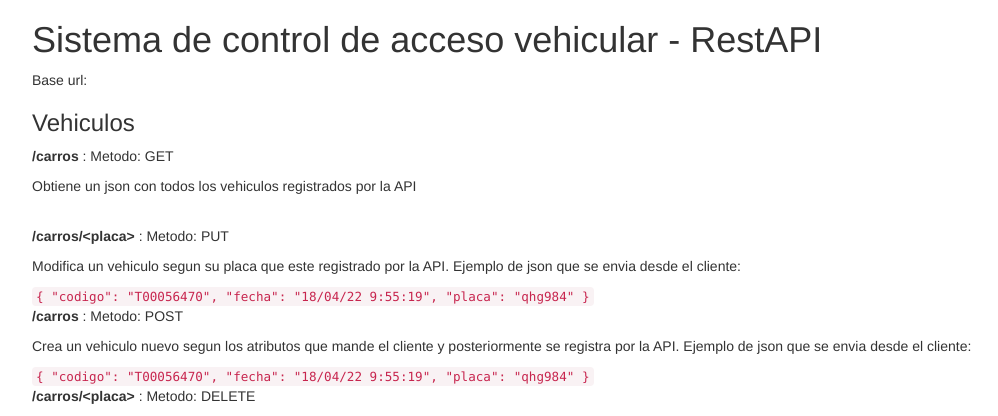
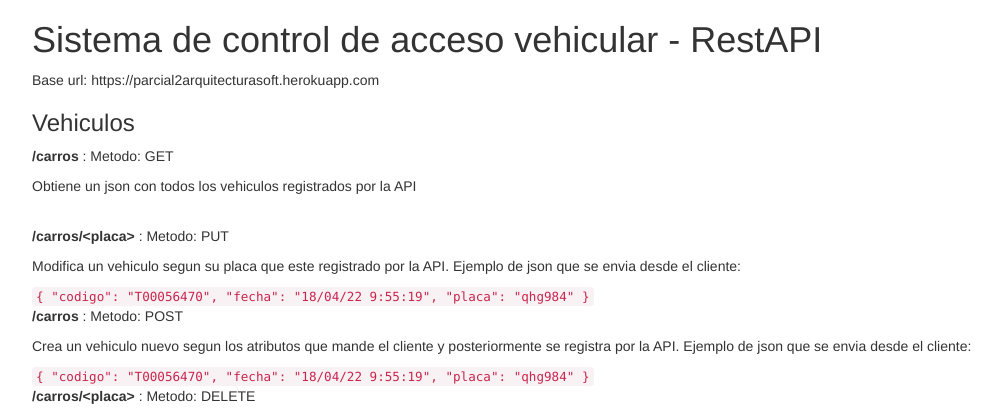
Before and after one commit to apatinotorres/parcial2arquitectura, a Flask app: page / in a window 1280 px wide. Shown: the top 416 px of the page, without its empty margins (38-1036 px from the left). Run offline with Flask 2, Linux system fonts and the light colour scheme; some libraries are stand-ins or nearby versions.

Commit message:
agregado base url

```diff
--- a/templates/home.html
+++ b/templates/home.html
@@ -3,7 +3,7 @@
 {% block page_content %}
 
 <h1> Sistema de control de acceso vehicular - RestAPI </h1>
-<p> Base url:      </p>
+<p> Base url:   https://parcial2arquitecturasoft.herokuapp.com   </p>
 
 <h3>Vehiculos  </h3>
 
```
